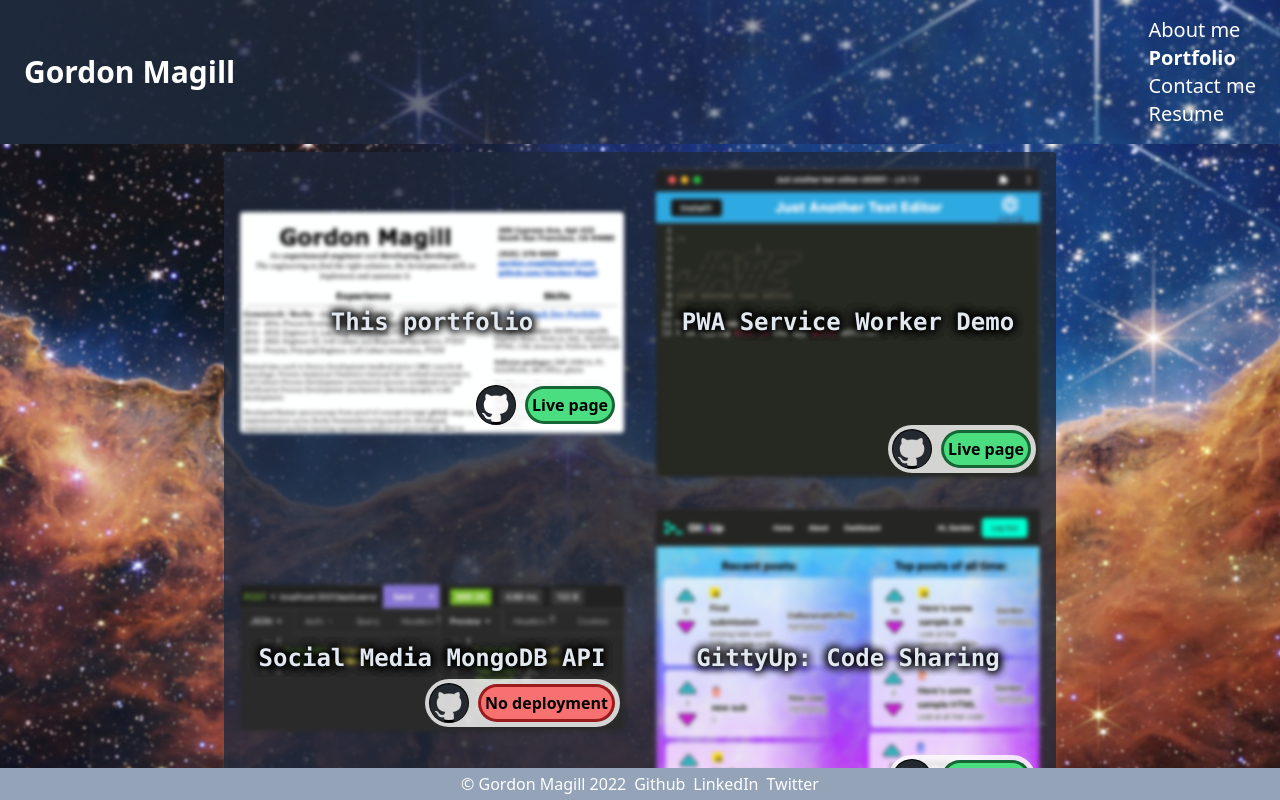
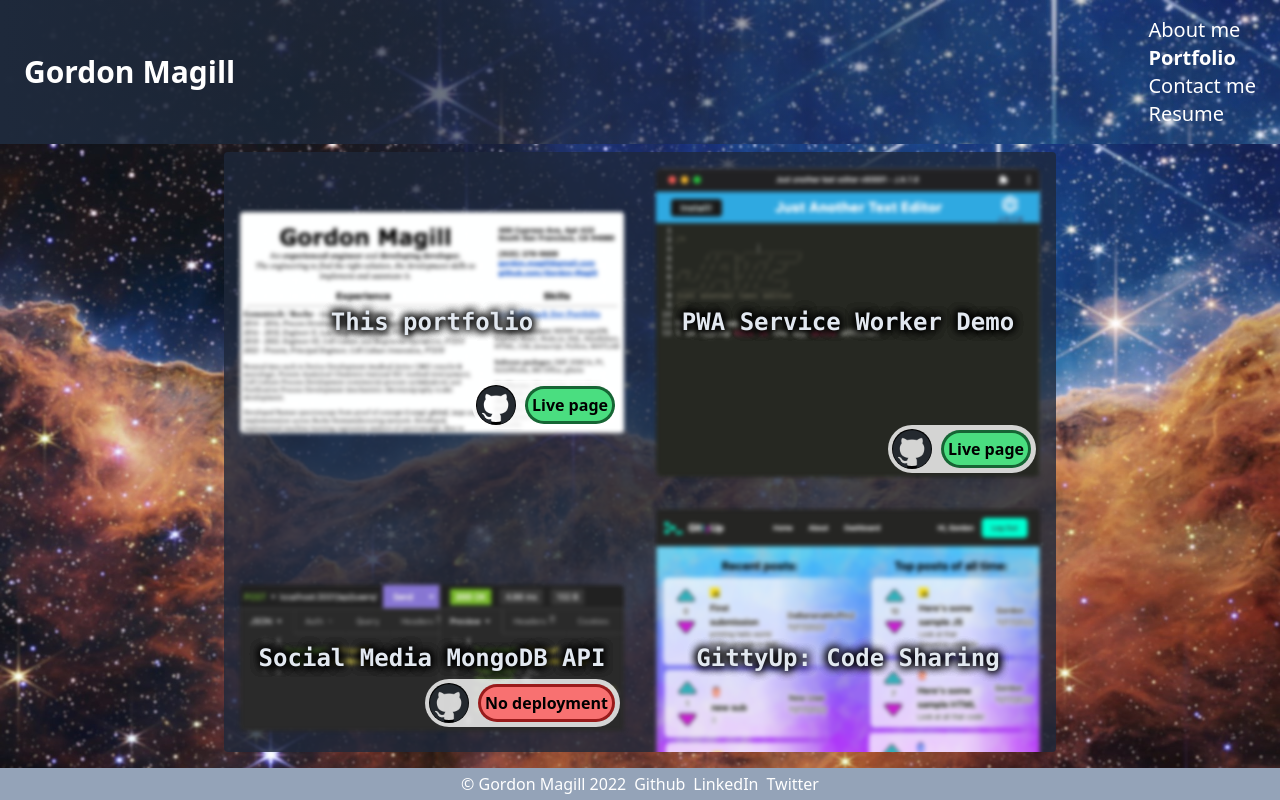
Before and after one commit to Gordon-Magill/react-portfolio, a React (Create React App) app: page / in a window 1280 px wide. Both pictures are taken after a click on the item "Portfolio". Shown: the top 800 px of the page. Built offline with nearby package versions, Linux system fonts and the light colour scheme; a web font is replaced by a local one.

Commit message:
Fixed scrolling behavior of portfolio projects

```diff
--- a/src/components/Page.js
+++ b/src/components/Page.js
@@ -23,7 +23,7 @@ export default function Page({ currentPage }) {
   };
 
   return (
-  <div id="pageBody" className="bg-fixed bg-cover bg-top pageBackground h-screen pb-10">
+  <div id="pageBody" className="bg-fixed bg-cover bg-top bg-repeat-y pageBackground pb-10 h-[89vh]">
     {pageSelector()}
   </div>);
 }
--- a/src/components/Portfolio.js
+++ b/src/components/Portfolio.js
@@ -88,7 +88,7 @@ export default function Portfolio() {
 
   return (
     <section className="flex justify-center" id="portfolioHighlights">
-      <div className="xs:flex xs:flex-col md:grid rounded m-2 p-2 bg-slate-800/80 md:grid-cols-2 md:gap-4 place-content-center justify-center items-center">
+      <div className="xs:flex xs:flex-col md:grid rounded m-2 p-2 bg-slate-800/80 md:grid-cols-2 md:gap-4 items-center overflow-y-scroll h-auto max-h-[75vh] ">
         {compsciProjects.map((project, index) => {
           // console.log(project);
           return <Project project={project} key={index} />;
```
